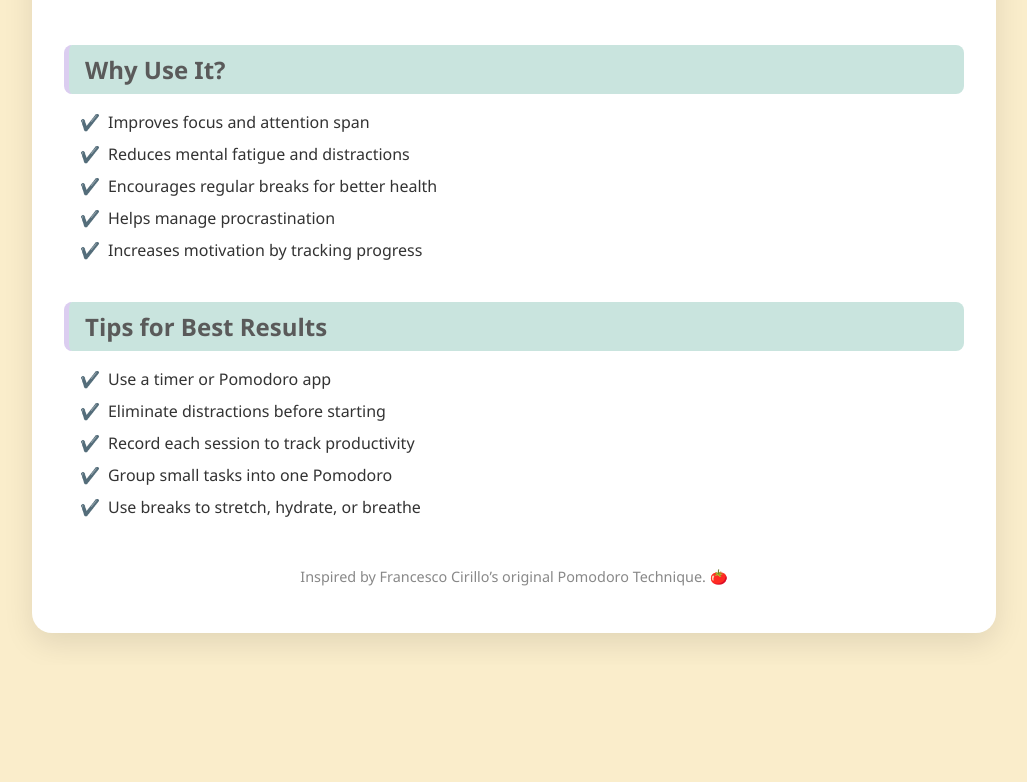
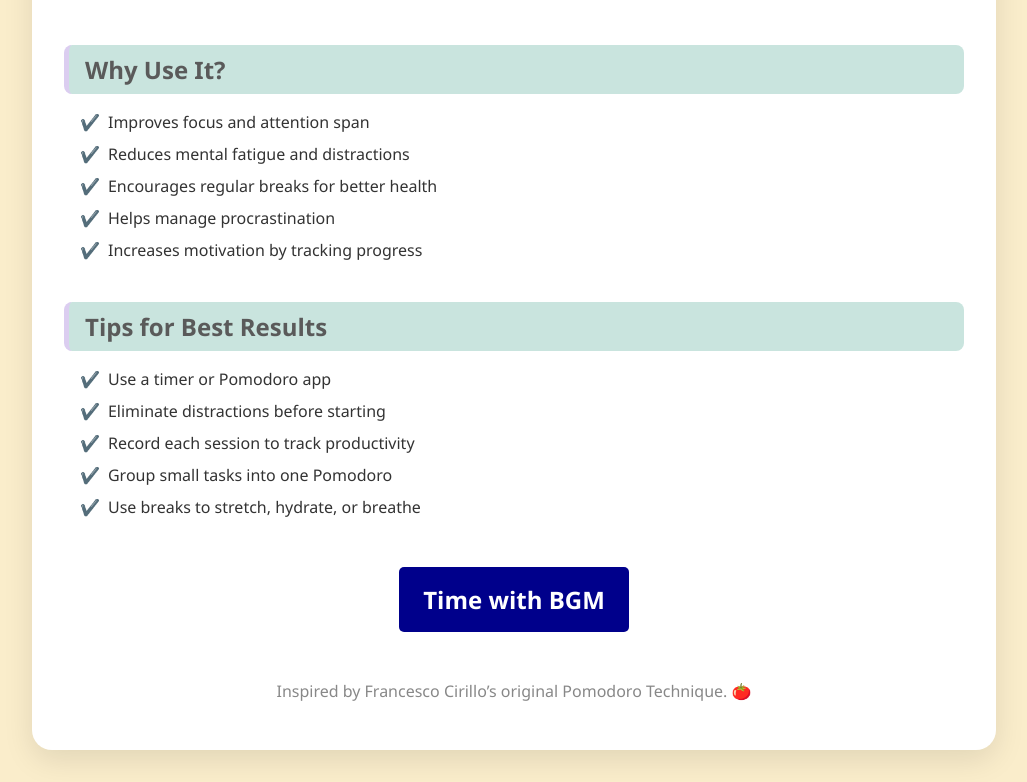
Before and after one commit to nygmark/ReviewHub, a plain HTML site: page pomodoro/pomodoror.html in a window 1280 px wide. Shown: the part 597-1379 px from the top of the page, without its empty margins (126-1153 px from the left). Before the commit the page ends 1262 px from the top, so only its background shows below. Drawn offline with Linux system fonts and the light colour scheme.

Commit message:
Update pomodoror.html

```diff
--- a/pomodoro/pomodoror.html
+++ b/pomodoro/pomodoror.html
@@ -169,7 +169,45 @@
       </ul>
     </div>
 
+
+<p class="footer-note">
+    <a href="time-with-bgm.html" class="bgm-button">Time with BGM</a>
+</p>
+
+<style>
+.footer-note {
+    text-align: center;
+    font-size: 1rem;
+    color: #888;
+}
+
+/* Square button styling */
+.bgm-button {
+    display: inline-block;
+    background-color: darkblue;
+    color: white;
+    font-size: 1.5rem;
+    font-weight: bold;
+    text-decoration: none;
+    padding: 1rem 1.5rem;
+    border-radius: 5px;
+    text-align: center;
+    transition: transform 0.2s, background-color 0.2s;
+}
+
+/* Click animation */
+.bgm-button:active {
+    transform: scale(0.9);
+    background-color: navy;
+}
+</style>
+
+
+
     <p class="footer-note">Inspired by Francesco Cirillo’s original Pomodoro Technique. 🍅</p>
   </div>
+
+</style>
+
 </body>
 </html>
```
